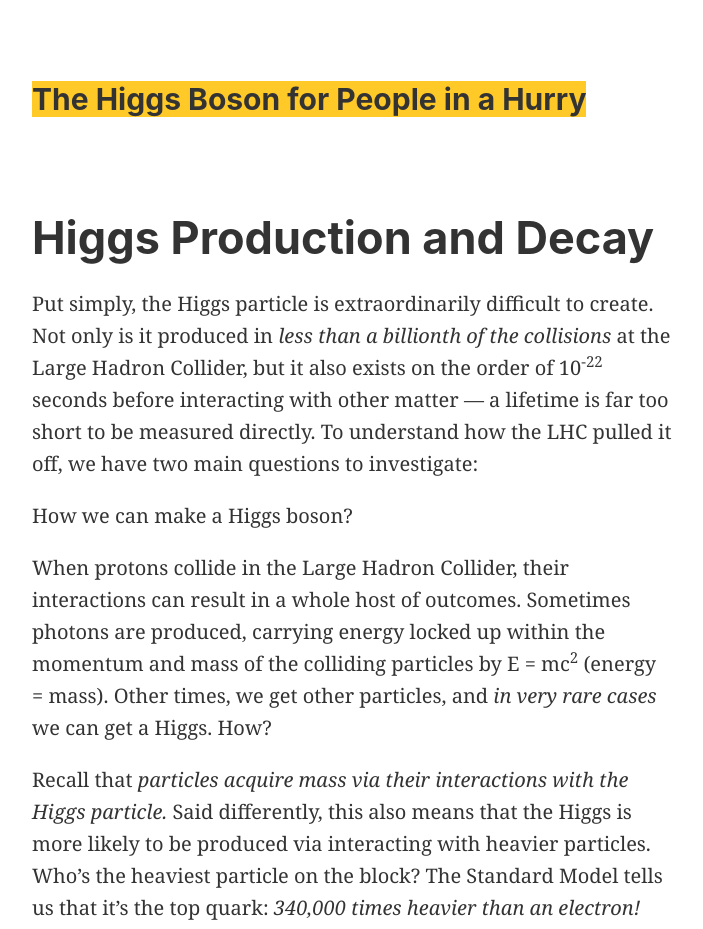
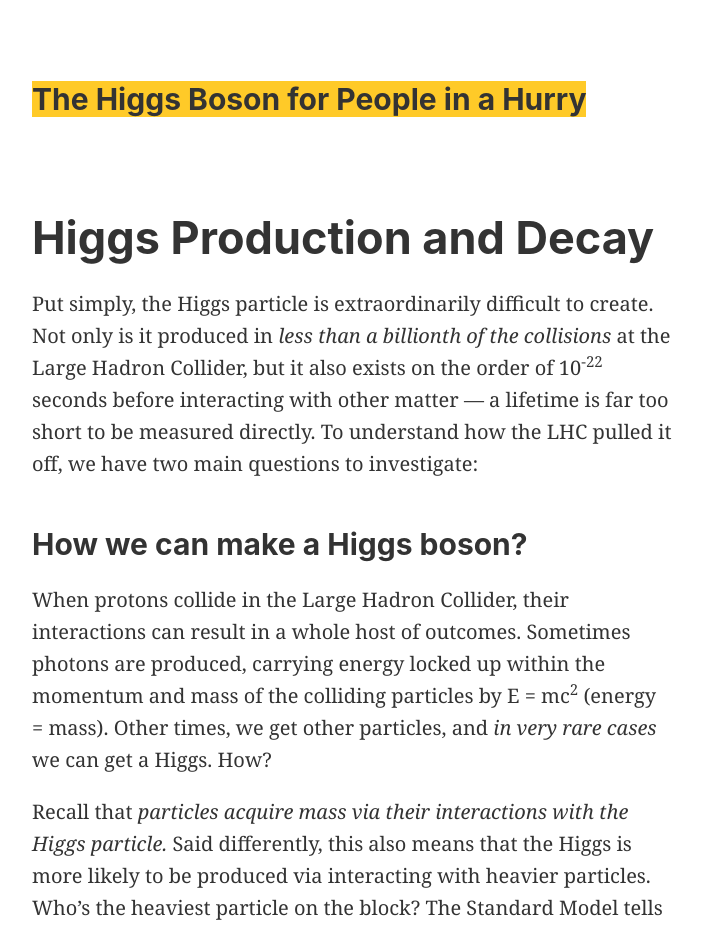
Before and after one commit to caenopy/higgsinahurry, a Jekyll site: the page built from _posts/2018-06-02-production-and-decay.md, in a window 1280 px wide. Shown: the top 929 px of the page, without its empty margins (288-991 px from the left). Built offline with Jekyll 4.4.1, drawn with Linux system fonts in a browser that asks for light colours; our own code applies the rules of GitHub Pages for plain Markdown files; comment, search, counter and statistics services are not loaded.

Commit message:
formatting

```diff
--- a/_posts/2018-06-02-production-and-decay.md
+++ b/_posts/2018-06-02-production-and-decay.md
@@ -8,7 +8,7 @@ title: "Higgs Production and Decay"
 
 Put simply, the Higgs particle is extraordinarily difficult to create. Not only is it produced in *less than a billionth of the collisions* at the Large Hadron Collider, but it also exists on the order of 10<sup>-22</sup> seconds before interacting with other matter — a lifetime is far too short to be measured directly. To understand how the LHC pulled it off, we have two main questions to investigate:
 
-How we can make a Higgs boson?
+## How we can make a Higgs boson?
 
 When protons collide in the Large Hadron Collider, their interactions can result in a whole host of outcomes. Sometimes photons are produced, carrying energy locked up within the momentum and mass of the colliding particles by E = mc<sup>2</sup> (energy = mass). Other times, we get other particles, and *in very rare cases* we can get a Higgs. How?
 
@@ -24,7 +24,7 @@ At the Large Hadron Collider, *gluon-gluon fusion* is the most likely means to p
 
 A similar phenomenon occurs in another Higgs production method known as **vector boson fusion**. Notice that in this case it’s W and Z bosons that fuse into the Higgs particle, two of the next heaviest particles we know of. Other known methods of producing a Higgs include vector boson radiation and top radiation. For our purposes, we’ll move on to how the Higgs decays.
 
-Once we have a Higgs, how can we see it?
+## Once we have a Higgs, how can we see it?
 
 Similar to production, Higgs particles can decay into anything they couple to. From the previous discussion, it should be no surprise that decay probability is proportional to the mass of the decay products and how much available energy there is. Decay happens very quickly after its production (remember the Higgs’ mean lifetime is approximately 1.6 x 10-22 s), so the particles that result are actually how we find the Higgs!
 
```
